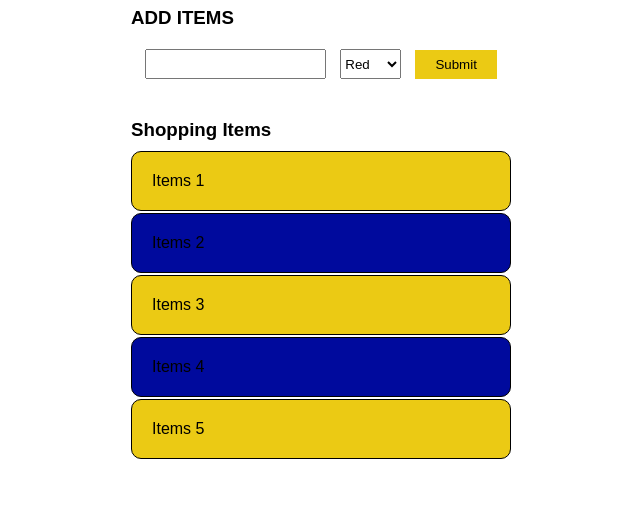
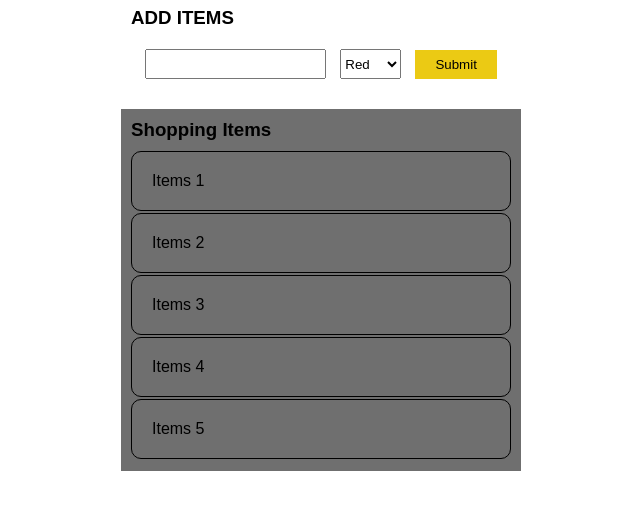
Before and after one commit to MayanthaS/Javascript_DOM, a plain HTML site: page index.html in a window 1280 px wide. Shown: the part 53-562 px from the top of the page, without its empty margins (319-959 px from the left). Drawn offline with Linux system fonts and the light colour scheme.

Commit message:
traversing  dom parent node,parent element

```diff
--- a/index.html
+++ b/index.html
@@ -40,6 +40,9 @@
             </ul>
         </div>
     </div>
-     <script src="./script.js"></script>
+    <!--  <script src="./script.js"></script>
+    -->
+
+     <script src="./script2.js"></script>
 </body>
 </html>
--- a/script.js
+++ b/script.js
@@ -126,7 +126,7 @@ console.log(cl);
 //--mix selctors
 var mx = document.querySelectorAll('div .list li');
 console.log(mx);
-*/
+
 // pseudo classses
 // Graball the odd  list item
 var odd =document.querySelectorAll('li:nth-child(odd)');
@@ -139,3 +139,4 @@ for(var i of odd){
 for(var i of even){
     i.style.backgroundColor ="#000a9dff";
 }
+    */
--- /dev/null
+++ b/script2.js
@@ -0,0 +1,22 @@
+//traversing the dom--
+
+ var itemList = document.querySelector('#li-items');
+
+ //parent node
+    console.log(itemList.parentNode);
+    itemList.parentNode.style.backgroundColor = "#afafaf";
+
+    console.log(itemList.parentNode.parentNode);
+
+
+
+
+//Parent Element
+
+//Most of the time similar to parent NODE
+console.log(itemList.parentElement);
+itemList.parentElement.style.backgroundColor ='#6f6f6f';
+console.log(itemList.parentElement.parentElement);
+
+//child node
+console.log(itemList.childNodes);
```
